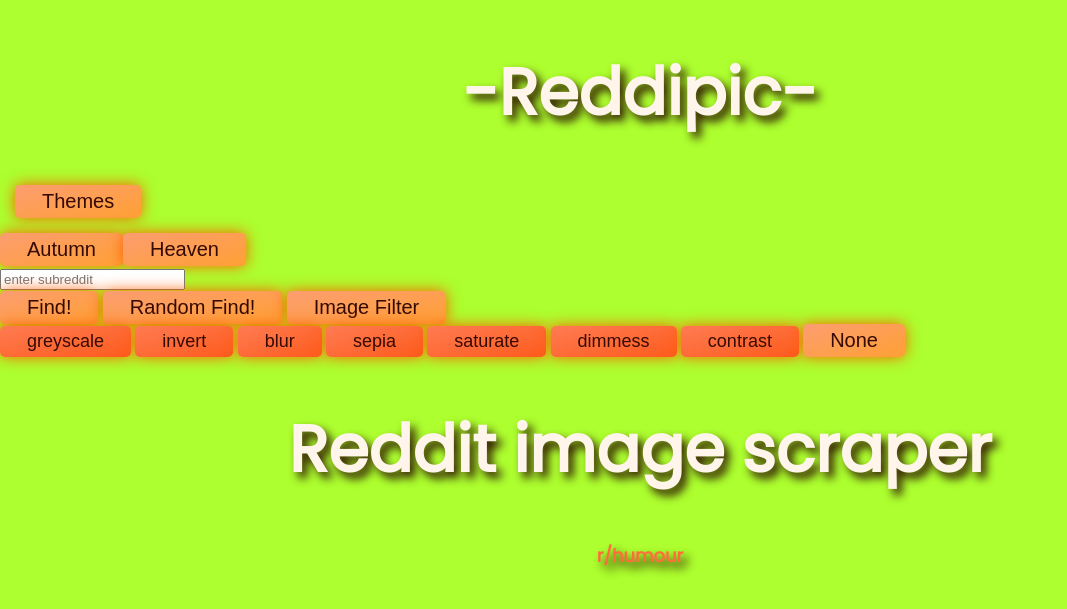
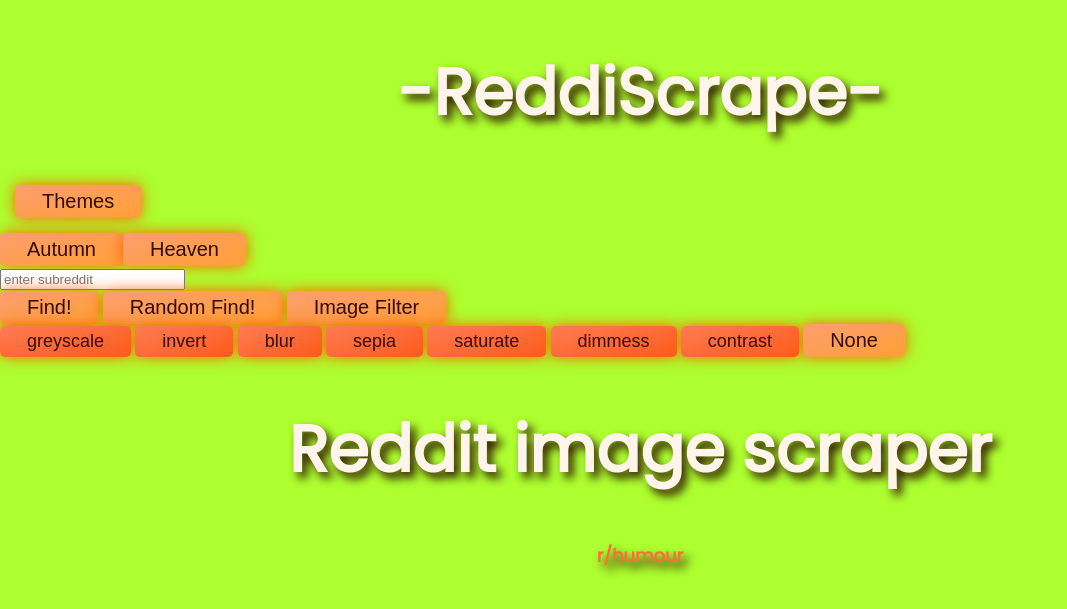
Before and after one commit to Deathbringer98/Reddit-Image-Scraper, a plain HTML site: page index.html in a window 1280 px wide. Shown: the top 609 px of the page, without its empty margins (0-1067 px from the left). Drawn offline with Linux system fonts and the light colour scheme.

Commit message:
Update index.html

```diff
--- a/index.html
+++ b/index.html
@@ -13,7 +13,7 @@
     <header>
         <nav></nav>
     </header>
-    <h1>-Reddipic-</h1>
+    <h1>-ReddiScrape-</h1>
     <div class="login" id="e">
         <button class="button at" onclick="toggleAtmosphere()" style="display: none;">Atmosphere</button>
         <div class="hide" style="display: none;">
```
